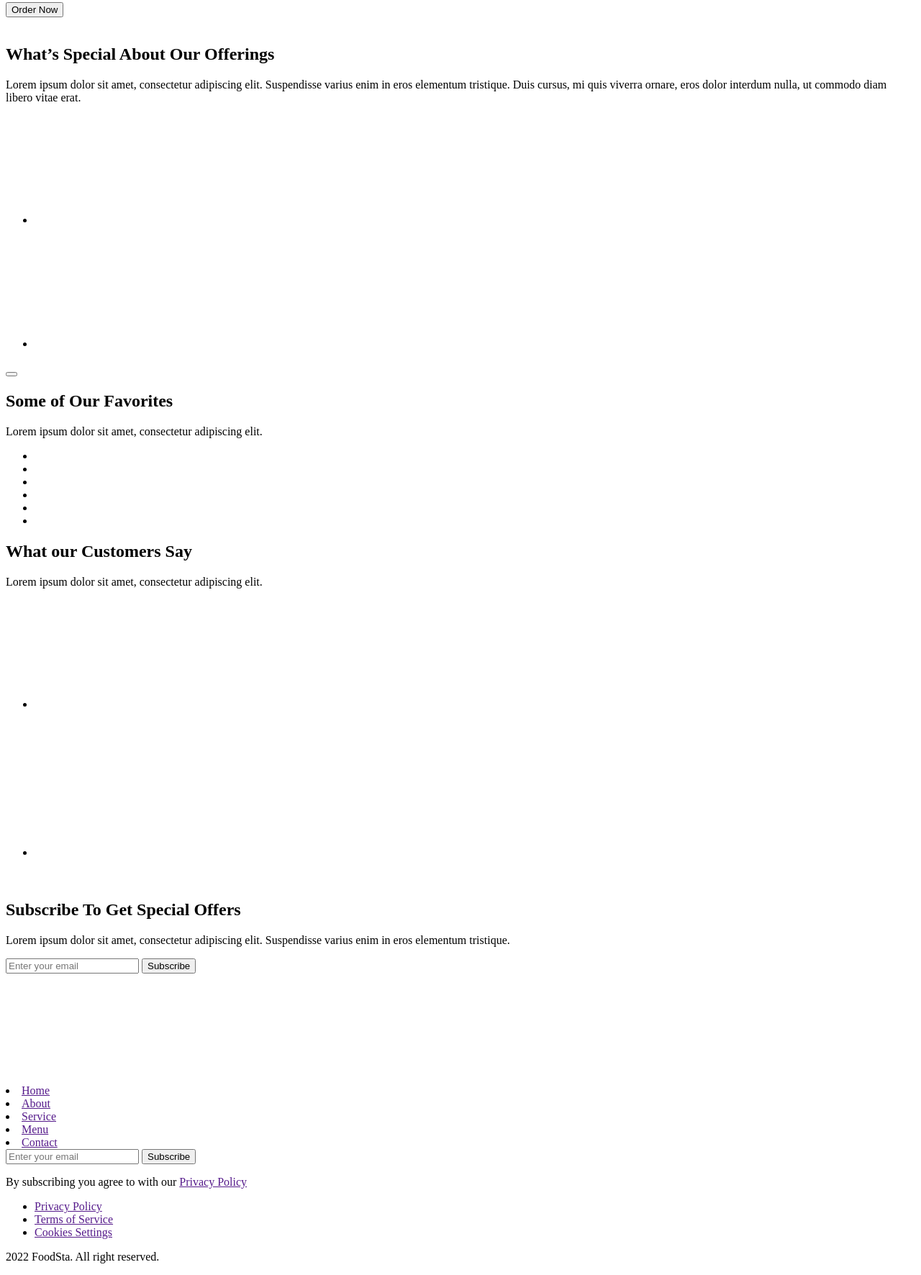
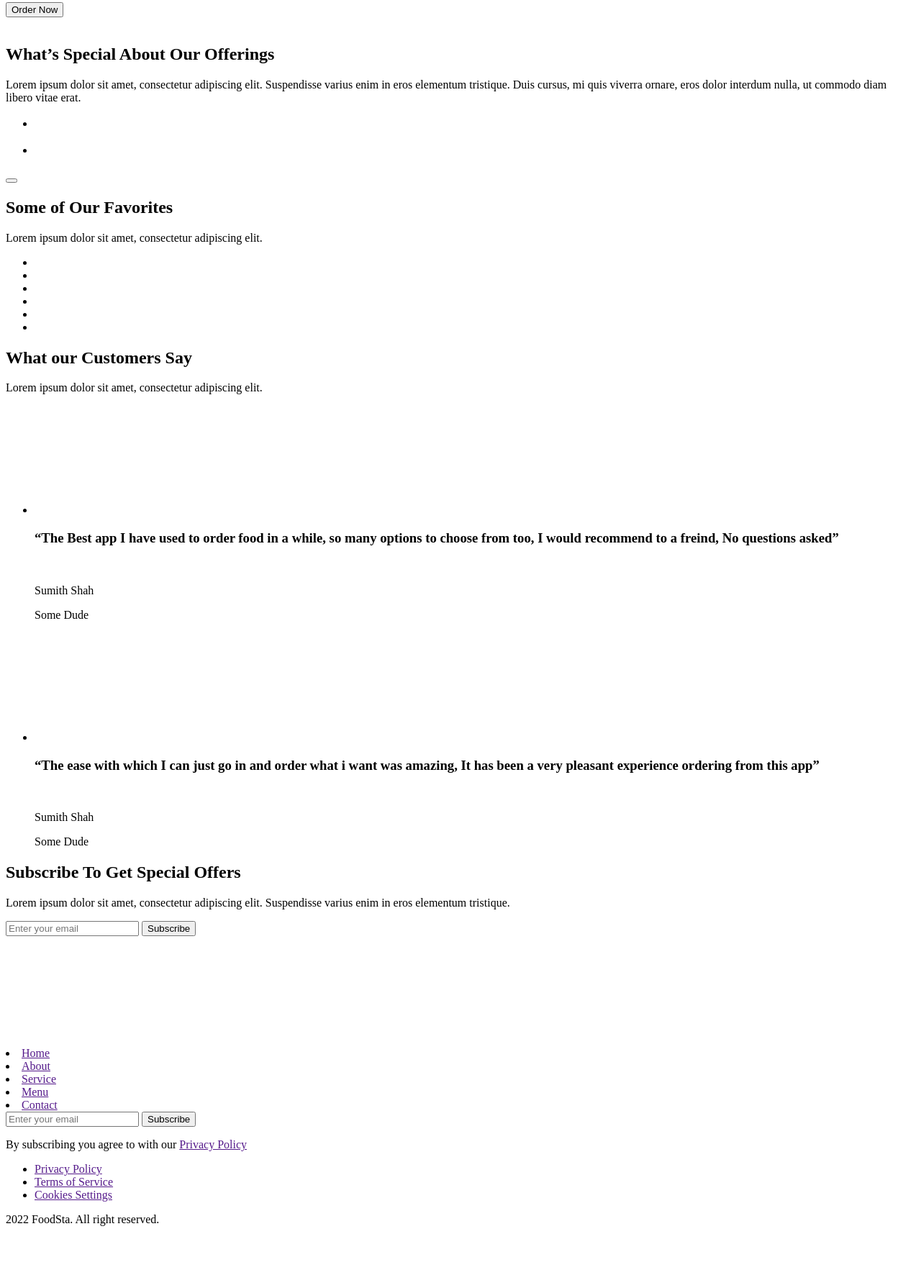
Before and after one commit to uvchuk/foodsta, a plain HTML site: page index.html in a window 1280 px wide. Shown: the part 389-2161 px from the top of the page at 72% size. After the commit the page ends 2109 px from the top, so only its background shows below. Drawn offline with Linux system fonts and the light colour scheme.

Commit message:
change clases & write them to sass

```diff
--- a/index.html
+++ b/index.html
@@ -9,6 +9,7 @@
 	</head>
 	<body>
 		<header class="page-header">
+			<div class="page-header__container">
 				<a href="" class="page-header__logo">
 					<svg class="page-header__icon">
 						<use href=""></use>
@@ -32,116 +33,134 @@
 					</li>
 				</nav>
 				<button class="page-header__btn" type="button">Order Now</button>
+			</div>
 		</header>
 		<main>
 			<section class="hero">
+				<div class="hero__container">
 					<h1 class="hero__title">Enjoy Your Favorite Food From Anywhere</h1>
 					<p class="hero__description">
-					Lorem ipsum dolor sit amet, consectetur adipiscing elit. Suspendisse varius enim in eros elementum tristique.
-					Duis cursus, mi quis viverra ornare, eros dolor interdum nulla, ut commodo diam libero vitae erat.
+						Lorem ipsum dolor sit amet, consectetur adipiscing elit. Suspendisse varius enim in eros elementum
+						tristique. Duis cursus, mi quis viverra ornare, eros dolor interdum nulla, ut commodo diam libero vitae
+						erat.
 					</p>
 					<button class="hero__btn" type="button">Order Now</button>
 					<div class="hero__slider"></div>
+				</div>
 			</section>
 			<section class="offerings">
-				<img class="offerings__img" src="" alt="" />
+				<div class="offerings__container">
+					<img class="offerings__image" src="" alt="" />
 					<h2 class="offerings__title">What’s Special About Our Offerings</h2>
 					<p class="offerings__description">
-					Lorem ipsum dolor sit amet, consectetur adipiscing elit. Suspendisse varius enim in eros elementum tristique.
-					Duis cursus, mi quis viverra ornare, eros dolor interdum nulla, ut commodo diam libero vitae erat.
+						Lorem ipsum dolor sit amet, consectetur adipiscing elit. Suspendisse varius enim in eros elementum
+						tristique. Duis cursus, mi quis viverra ornare, eros dolor interdum nulla, ut commodo diam libero vitae
+						erat.
 					</p>
 					<ul class="features">
 						<li class="features__item">
-						<svg class="features__icon"></svg>
 							<h3 class="features__title"></h3>
 							<p class="features__description"></p>
 						</li>
 						<li class="features__item">
-						<svg class="features__icon"></svg>
 							<h3 class="features__title"></h3>
 							<p class="features__description"></p>
 						</li>
 					</ul>
 					<button class="offerings__btn" type="button"></button>
+				</div>
 			</section>
 			<section class="favorites">
+				<div class="favorites__container">
 					<h2 class="favorites__title">Some of Our Favorites</h2>
 					<p class="favorites__description">Lorem ipsum dolor sit amet, consectetur adipiscing elit.</p>
 					<ul class="favorites__list">
 						<li class="favorites__item">
-						<picture class="favorites__img">
+							<picture class="favorites__image">
 								<source />
 							</picture>
 						</li>
 						<li class="favorites__item">
-						<picture class="favorites__img">
+							<picture class="favorites__image">
 								<source />
 							</picture>
 						</li>
 						<li class="favorites__item">
-						<picture class="favorites__img">
+							<picture class="favorites__image">
 								<source />
 							</picture>
 						</li>
 						<li class="favorites__item">
-						<picture class="favorites__img">
+							<picture class="favorites__image">
 								<source />
 							</picture>
 						</li>
 						<li class="favorites__item">
-						<picture class="favorites__img">
+							<picture class="favorites__image">
 								<source />
 							</picture>
 						</li>
 						<li class="favorites__item">
-						<picture class="favorites__img">
+							<picture class="favorites__image">
 								<source />
 							</picture>
 						</li>
 					</ul>
+				</div>
 			</section>
 			<section class="customers">
+				<div class="customers__container">
 					<h2 class="customers__title">What our Customers Say</h2>
 					<p class="customers__description">Lorem ipsum dolor sit amet, consectetur adipiscing elit.</p>
-				<article class="article">
-					<ul class="article__list">
-						<li class="article__item">
-							<svg class="article__icon">
+					<ul class="opinion__list">
+						<li class="opinion__item">
+							<svg class="opinion__rating">
 								<use href=""></use>
 							</svg>
-							<h3 class="article__title"></h3>
-							<div class="article__client-card">
-								<img class="article__client-img" src="" alt="" />
-								<p class="article__client-name"></p>
-								<p class="article__client-post"></p>
+							<h3 class="opinion__review">
+								“The Best app I have used to order food in a while, so many options to choose from too, I would
+								recommend to a freind, No questions asked”
+							</h3>
+							<div class="opinion__author-card">
+								<img class="opinion__author-photo" src="" alt="" />
+								<p class="opinion__author-name">Sumith Shah</p>
+								<p class="opinion__author-post">Some Dude</p>
 							</div>
 						</li>
-						<li class="article__item">
-							<svg class="article__icon">
+						<li class="opinion__item">
+							<svg class="opinion__rating">
 								<use href=""></use>
 							</svg>
-							<h3 class="article__title"></h3>
-							<div class="article__client-card">
-								<img class="article__client-img" src="" alt="" />
-								<p class="article__client-name"></p>
-								<p class="article__client-post"></p>
+							<h3 class="opinion__review">
+								“The ease with which I can just go in and order what i want was amazing, It has been a very pleasant
+								experience ordering from this app”
+							</h3>
+							<div class="opinion__author-card">
+								<img class="opinion__author-photo" src="" alt="" />
+								<p class="opinion__author-name">Sumith Shah</p>
+								<p class="opinion__author-post">Some Dude</p>
 							</div>
 						</li>
 					</ul>
-				</article>
+				</div>
 			</section>
 			<section class="subscribe">
+				<div class="subscribe__container">
 					<h2 class="subscribe__title">Subscribe To Get Special Offers</h2>
 					<p class="subscribe__description">
-					Lorem ipsum dolor sit amet, consectetur adipiscing elit. Suspendisse varius enim in eros elementum tristique.
+						Lorem ipsum dolor sit amet, consectetur adipiscing elit. Suspendisse varius enim in eros elementum
+						tristique.
 					</p>
 					<form class="subscribe__form" action="">
 						<input class="subscribe__input" type="email" placeholder="Enter your email" />
 						<button class="subscribe__btn" type="submit">Subscribe</button>
 					</form>
+				</div>
 			</section>
 		</main>
 		<footer class="page-footer">
+			<div class="page-footer__container">
+				<div class="page-footer__wrapper">
 					<a href="" class="page-footer__logo">
 						<svg class="page-footer__icon">
 							<use href=""></use>
@@ -171,12 +190,16 @@
 						<button class="page-footer__btn" type="submit">Subscribe</button>
 						<p>By subscribing you agree to with our <a href="">Privacy Policy</a></p>
 					</form>
-			<ul class="extras-list">
+				</div>
+				<div class="extras">
+					<ul class="extras__list">
 						<li class="extras__item"><a href="" class="extras__link">Privacy Policy</a></li>
 						<li class="extras__item"><a href="" class="extras__link">Terms of Service</a></li>
 						<li class="extras__item"><a href="" class="extras__link">Cookies Settings</a></li>
 					</ul>
-			<p class="page-footer__license">2022 FoodSta. All right reserved.</p>
+					<p class="extras__license">2022 FoodSta. All right reserved.</p>
+				</div>
+			</div>
 		</footer>
 	</body>
 </html>
--- a/sass/main.scss
+++ b/sass/main.scss
@@ -0,0 +1,185 @@
+.page-header {
+	&__container {
+	}
+
+	&__logo {
+	}
+
+	&__icon {
+	}
+
+	&__nav {
+	}
+
+	&__item {
+	}
+
+	&__link {
+	}
+
+	&__btn {
+	}
+}
+.hero {
+	&__container {
+	}
+
+	&__title {
+	}
+
+	&__description {
+	}
+
+	&__btn {
+	}
+
+	&__slider {
+	}
+}
+.offerings {
+	&__container {
+	}
+
+	&__image {
+	}
+
+	&__title {
+	}
+
+	&__description {
+	}
+
+	&__btn {
+	}
+}
+.features {
+	&__item {
+	}
+
+	&__title {
+	}
+
+	&__description {
+	}
+}
+.favorites {
+	&__container {
+	}
+
+	&__title {
+	}
+
+	&__description {
+	}
+
+	&__list {
+	}
+
+	&__item {
+	}
+
+	&__image {
+	}
+}
+.customers {
+	&__container {
+	}
+
+	&__title {
+	}
+
+	&__description {
+	}
+}
+.opinion {
+	&__list {
+	}
+
+	&__item {
+	}
+
+	&__rating {
+	}
+
+	&__review {
+	}
+	&__author {
+		&-card {
+		}
+
+		&-photo {
+		}
+
+		&-name {
+		}
+
+		&-post {
+		}
+	}
+}
+.subscribe {
+	&__container {
+	}
+
+	&__title {
+	}
+
+	&__description {
+	}
+
+	&__form {
+	}
+
+	&__input {
+	}
+
+	&__btn {
+	}
+}
+.page-footer {
+	&__container {
+	}
+
+	&__wrapper {
+	}
+
+	&__logo {
+	}
+
+	&__icon {
+	}
+
+	&__nav {
+	}
+
+	&__item {
+	}
+
+	&__link {
+	}
+
+	&__form {
+	}
+
+	&__label {
+	}
+
+	&__input {
+	}
+
+	&__btn {
+	}
+}
+.extras {
+	&__list {
+	}
+
+	&__item {
+	}
+
+	&__link {
+	}
+
+	&__license {
+	}
+}
```
Lines whose indentation alone changed are shown as unchanged.
